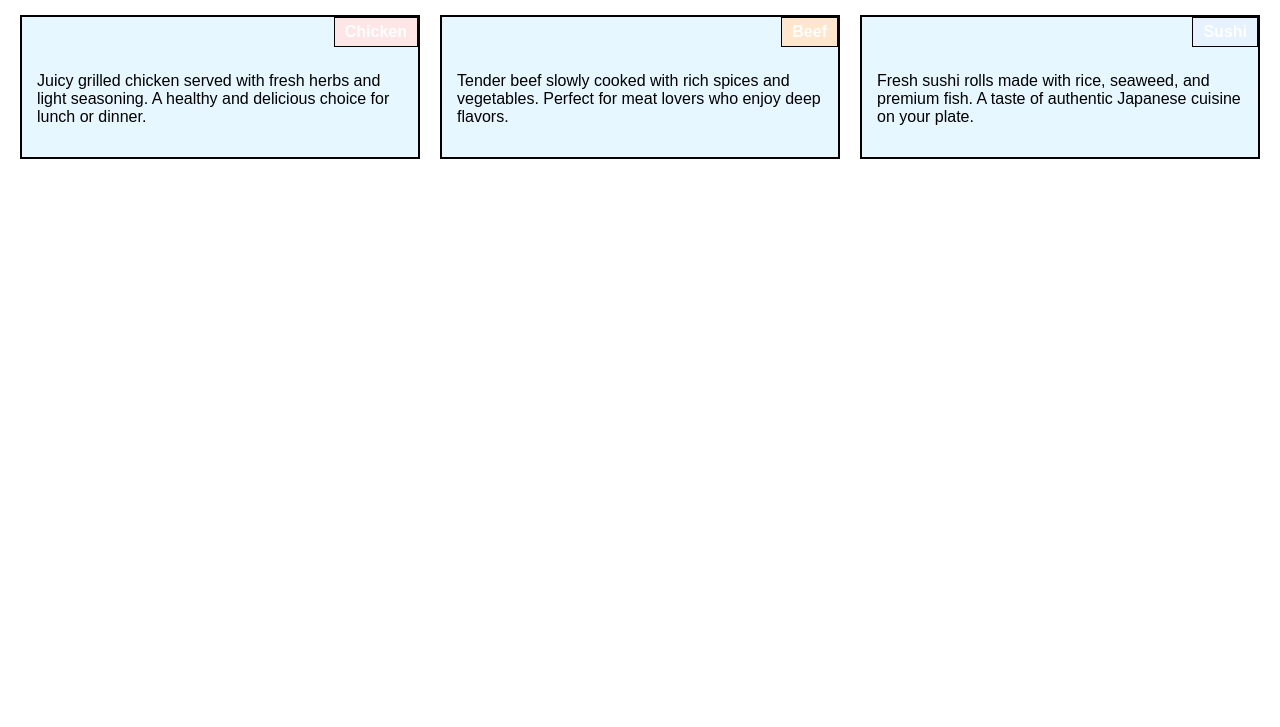
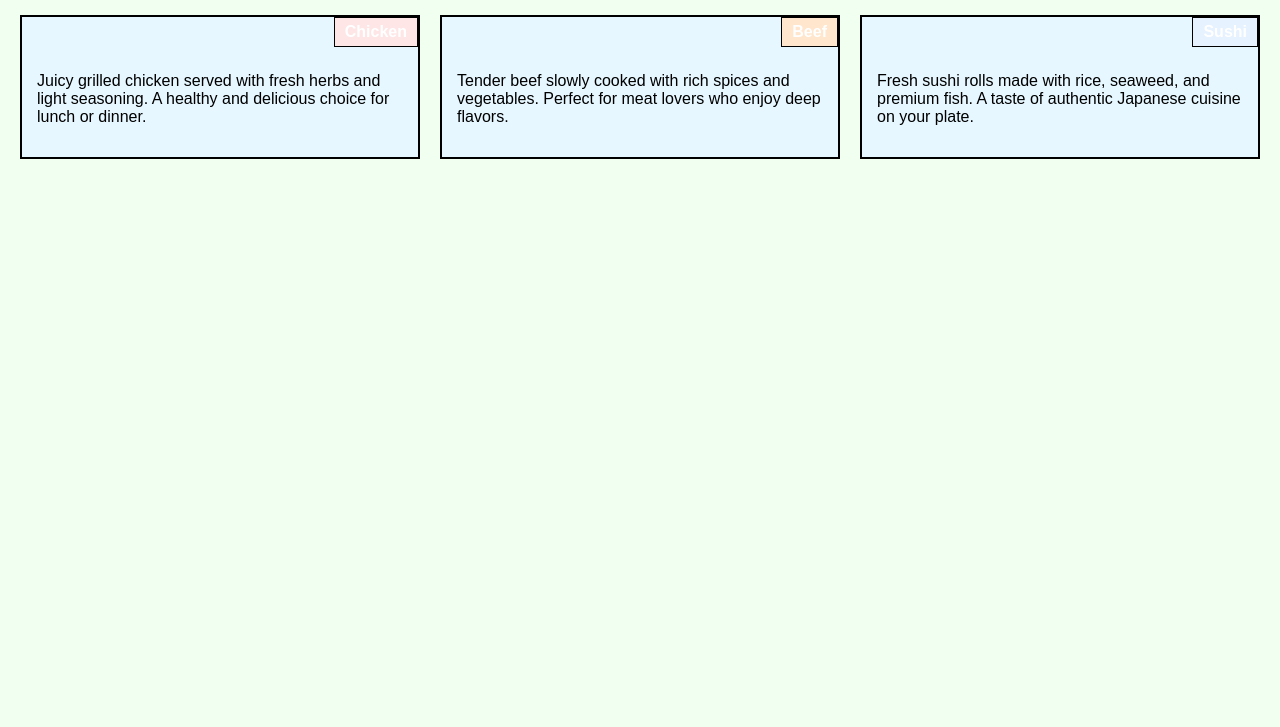
Before and after one commit to Mykola37/courera-test, a plain HTML site: page index.html in a window 1280 px wide. Shown: the part 73-800 px from the top of the page. Drawn offline with Linux system fonts and the light colour scheme.

Commit message:
Update style.css

```diff
--- a/style.css
+++ b/style.css
@@ -5,6 +5,7 @@
 body {
   font-family: Arial, sans-serif;
   margin: 20px;
+  background-color: #f0fff0;
 }
 
 h1 {
```
